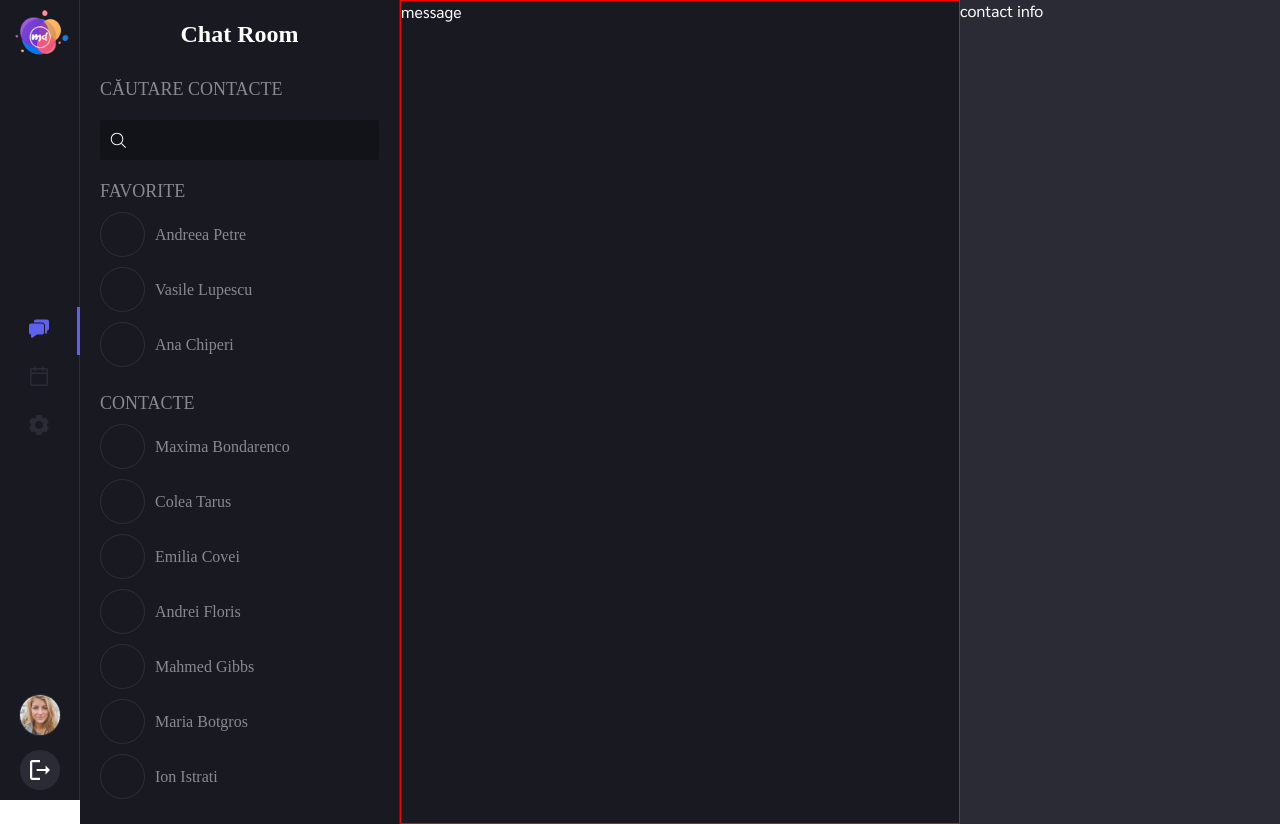
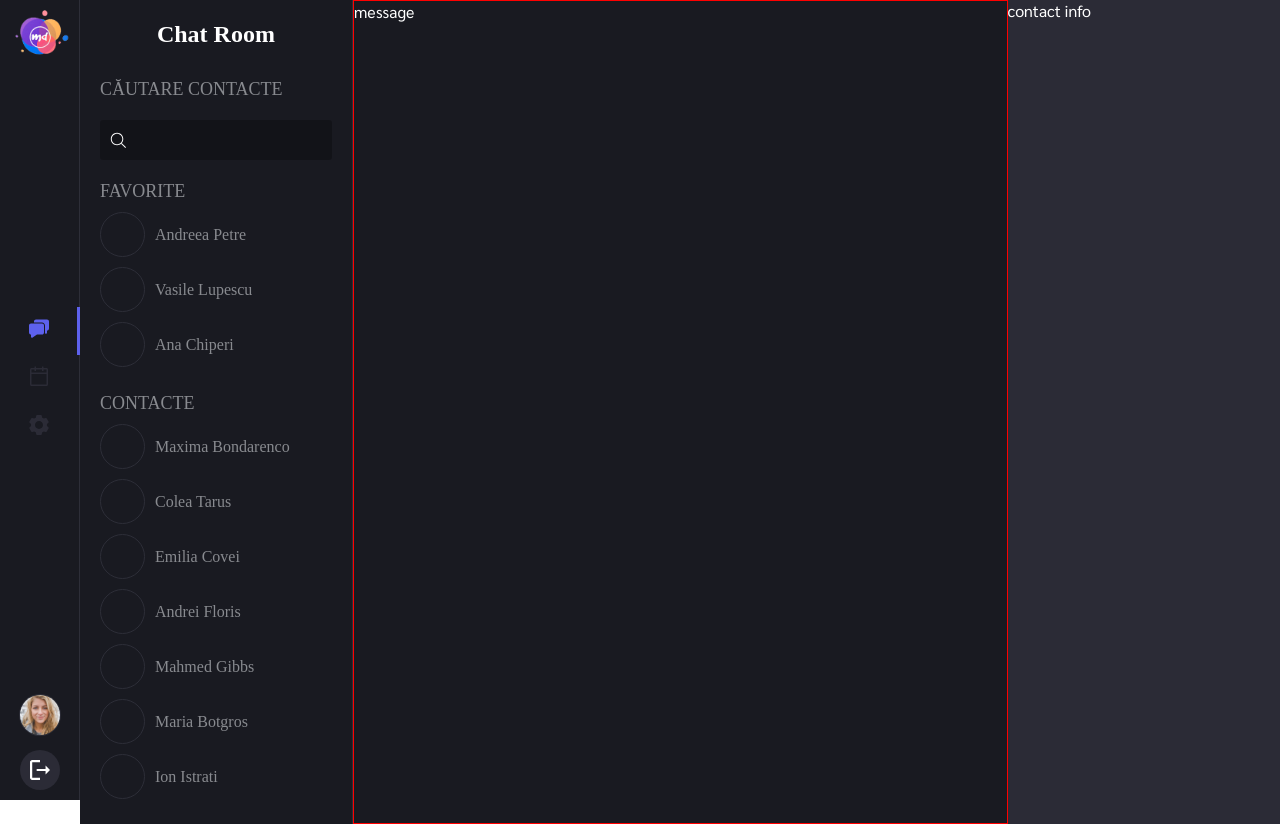
Before and after one commit to feudal/chat-md, a React (Create React App) app: page /chat in a window 1280 px wide. Built offline with nearby package versions, Linux system fonts and the light colour scheme; a web font is replaced by a local one.

Commit message:
width of section in chat adjusted.

```diff
--- a/src/components/Chat/ContactInfo/ContactInfo.module.css
+++ b/src/components/Chat/ContactInfo/ContactInfo.module.css
@@ -1,5 +1,4 @@
 .contact-info {
     background: #2B2B36;
-    max-width: 300px;
-    min-width: 25vw;
+    width: 500px;
 }
--- a/src/components/Chat/Contacts/Contacts.module.css
+++ b/src/components/Chat/Contacts/Contacts.module.css
@@ -1,8 +1,7 @@
 .contacts {
     border-right: 1px solid #2D2E38;
     padding: 20px 0;
-    max-width: 300px;
-    min-width: 25vw;
+    width: 500px;
 }
 .title {
     font-family: Sahitya, serif;
```
